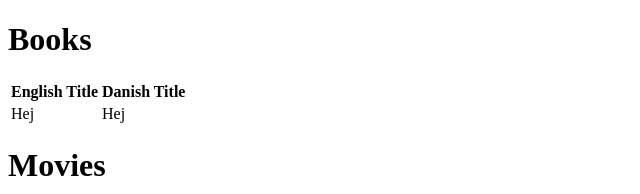
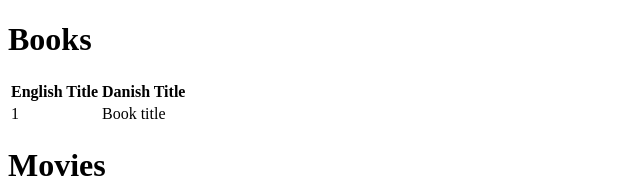
Before and after one commit to mnabe/mymedia, an Angular app: page / in a window 1280 px wide. Shown: the top 194 px of the page, without its empty margins (0-640 px from the left). Built offline with nearby package versions, Linux system fonts and the light colour scheme.

Commit message:
Declare interface for books and update list

```diff
--- a/src/app/books/books.component.html
+++ b/src/app/books/books.component.html
@@ -1,4 +1,4 @@
-<h1>Books</h1>
+<h1>{{title}}</h1>
 
 <table *ngIf="books">
   <thead>
@@ -9,8 +9,8 @@
   </thead>
   <tbody>
     <tr *ngFor="let book of books">
-      <td>{{ book.englishTitle }}</td>
-      <td>{{ book.danishTitle }}</td>
+      <td>{{ book.id }}</td>
+      <td>{{ book.title }}</td>
     </tr>
   </tbody>
 </table>
--- a/src/app/books/books.component.ts
+++ b/src/app/books/books.component.ts
@@ -6,11 +6,12 @@ import { Component, OnInit } from '@angular/core';
   styleUrls: ['./books.component.css']
 })
 export class BooksComponent implements OnInit {
-  books = [
+  title = "Books";
+  books: Book[] = [
     {
-      englishTitle: 'Hej',
-      danishTitle: 'Hej',
-    },
+      id: 1,
+      title: 'Book title'
+    }
   ];
 
   constructor() { }
@@ -18,3 +19,8 @@ export class BooksComponent implements OnInit {
   ngOnInit(): void {
   }
 }
+
+interface Book {
+  id: number;
+  title: string
+}
--- a/src/app/movies/movies.component.html
+++ b/src/app/movies/movies.component.html
@@ -1,4 +1,4 @@
-<h1>Movies</h1>
+<h1>{{title}}</h1>
 
 <table *ngIf="movies">
   <thead>
--- a/src/app/movies/movies.component.ts
+++ b/src/app/movies/movies.component.ts
@@ -6,6 +6,7 @@ import { Component, OnInit } from '@angular/core';
   styleUrls: ['./movies.component.css']
 })
 export class MoviesComponent implements OnInit {
+  title = "Movies";
   movies = [
     {
       englishTitle: 'Hej',
```
